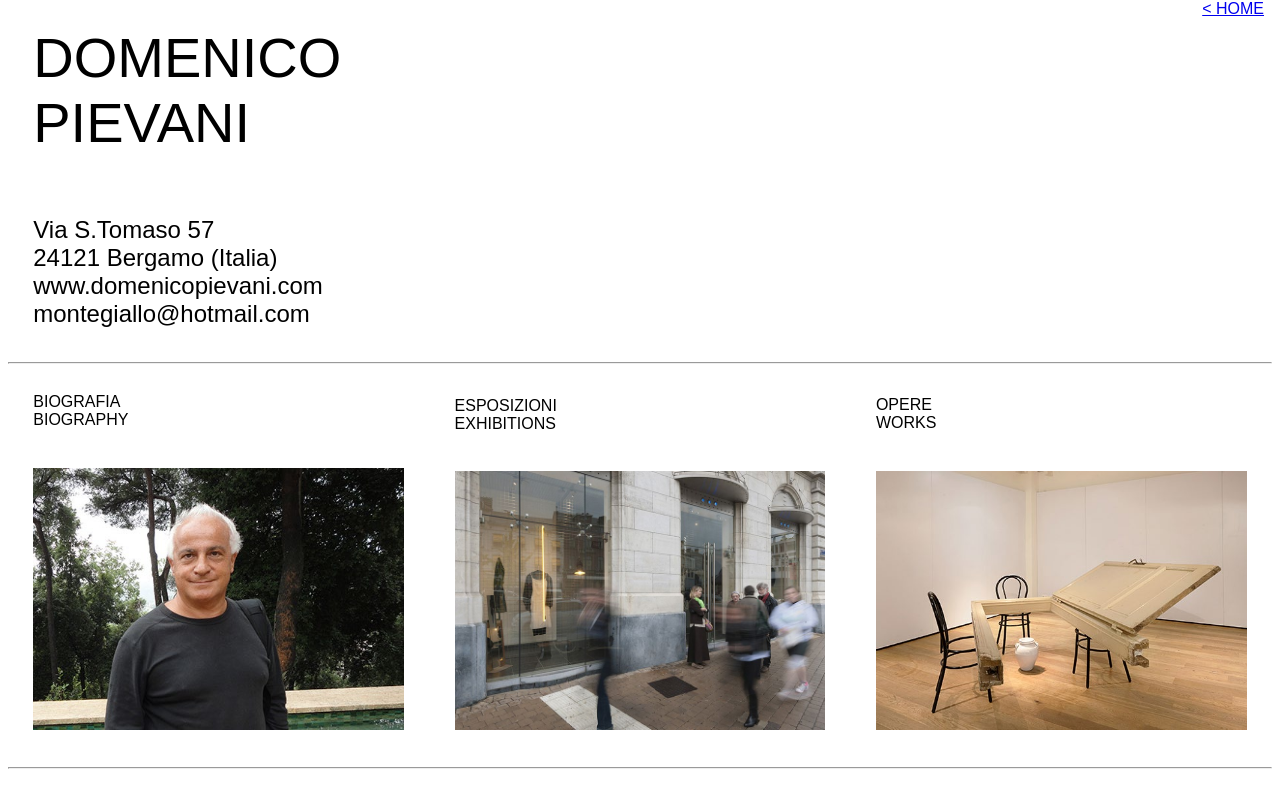
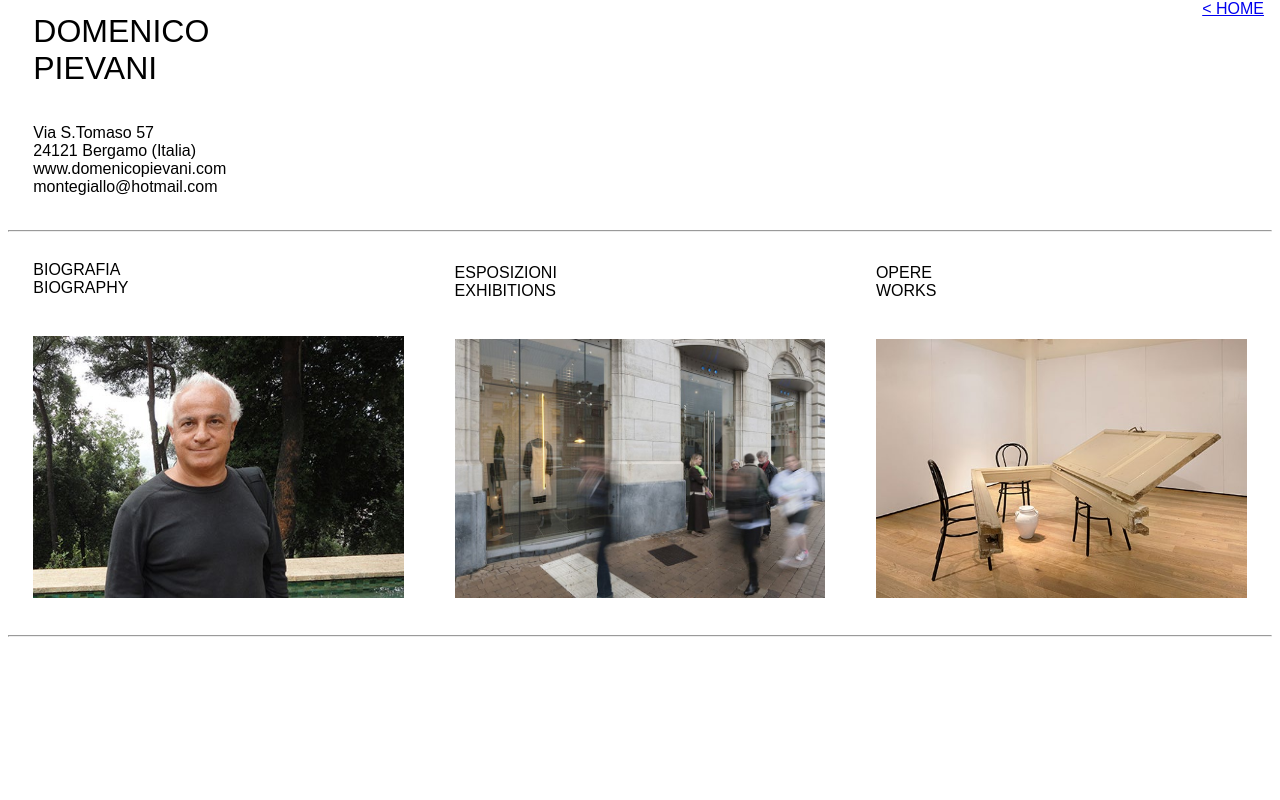
Before and after one commit to GiacominoG/Domenicos, a plain HTML site: page media/Domenicos0_flexbox1.html in a window 1280 px wide. Drawn offline with Linux system fonts and the light colour scheme.

Commit message:
Update Domenicos0_flexbox1.html

```diff
--- a/media/Domenicos0_flexbox1.html
+++ b/media/Domenicos0_flexbox1.html
@@ -7,8 +7,8 @@
 <a class="anchor" href="../index_flexbox1.html"><h3>< HOME</h3></a>
     <div class="rows">
     <div class="colomn1">
-<h1 style="font-size:7vh; margin-top: .3em;">DOMENICO<br>PIEVANI</h1>
-<h3 style="font-size:3vh; margin-bottom: 0;">Via S.Tomaso 57<br> 24121 Bergamo (Italia)<br>www.domenicopievani.com<br>montegiallo@hotmail.com<br></h3>
+<h1 style="font-size:2rem; margin-top: .3rem;">DOMENICO<br>PIEVANI</h1>
+<h3 style="font-size:1rem; margin-bottom: 0;">Via S.Tomaso 57<br> 24121 Bergamo (Italia)<br>www.domenicopievani.com<br>montegiallo@hotmail.com<br></h3>
 </div>
 </div>
 
```
